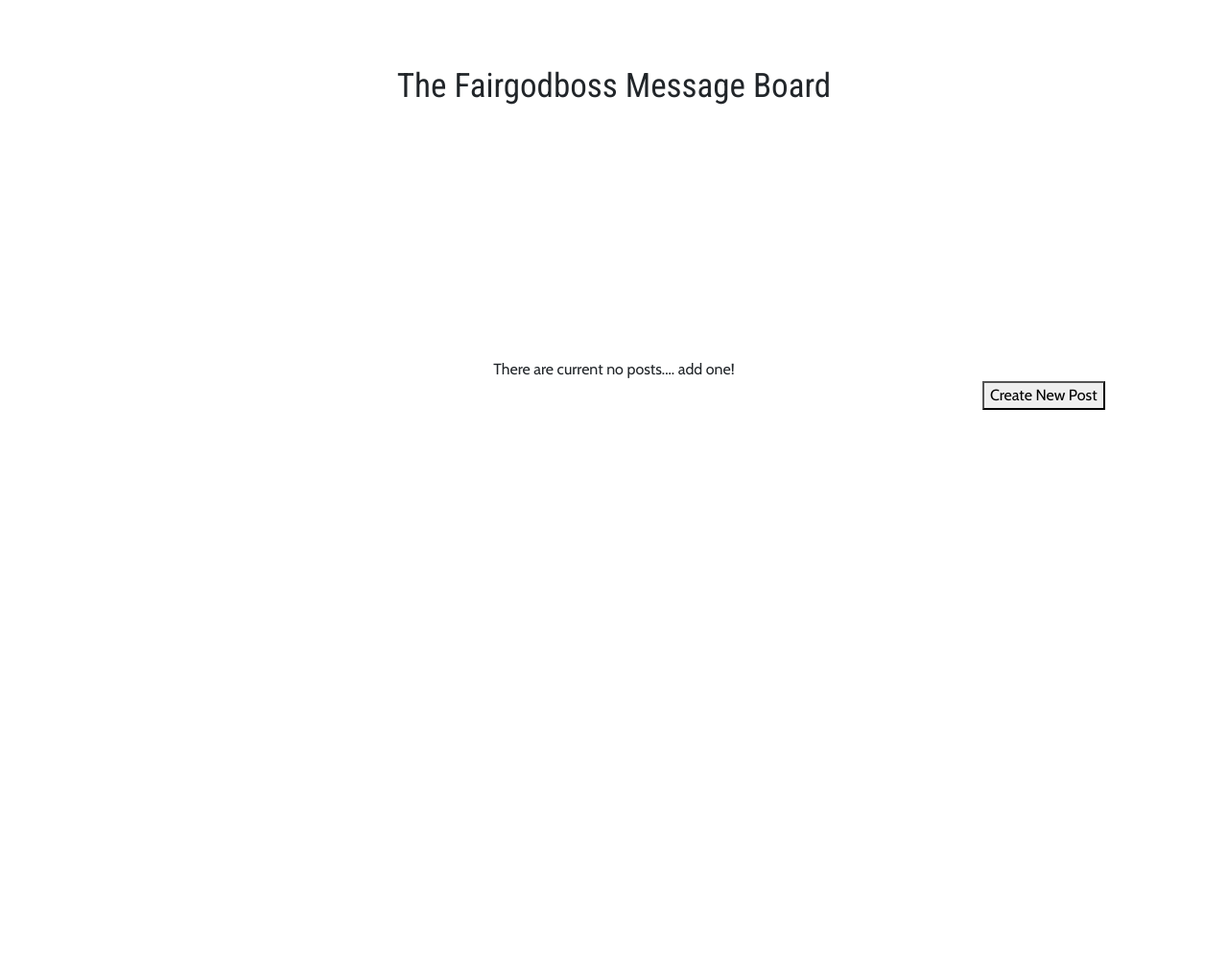
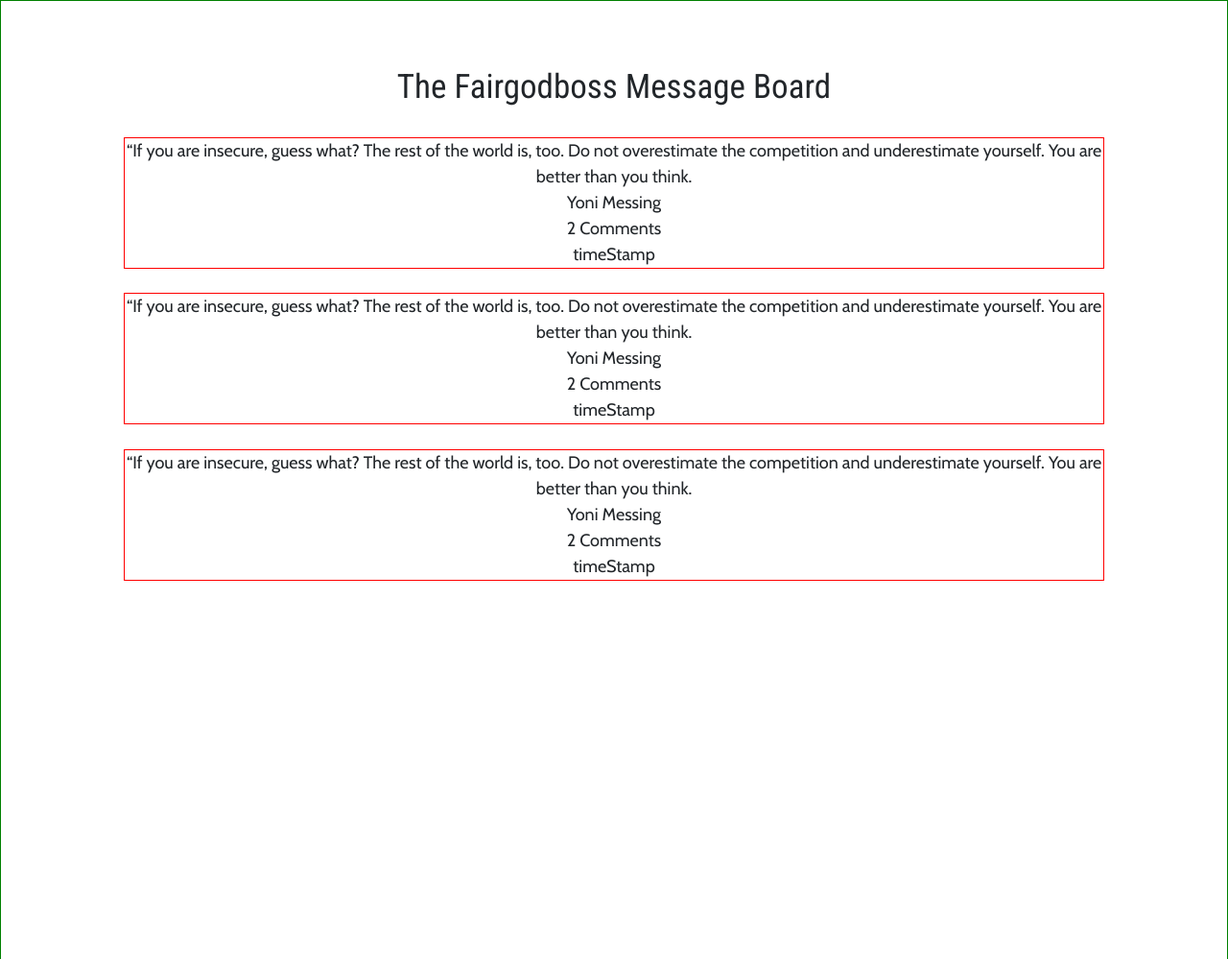
Before and after one commit to Whymess/Fairgodboss, a React app: page / in a window 1280 px wide. Shown: the whole page at 96% size. Before the commit the page ends 800 px from the top, so only its background shows below. Built offline with nearby package versions, Linux system fonts and the light colour scheme.

Commit message:
message board done

```diff
--- a/src/CSS/App.css
+++ b/src/CSS/App.css
@@ -1,6 +1,6 @@
-html, body {
-	font-family: 'Cabin', Sans-Serif;
-	font-size: 16px;
-	height: 500px;
+html body {
+	position: absolute;
 	width: 100%;
+	height: 1000px;
+	border: 1px solid green;
 }
--- /dev/null
+++ b/src/CSS/MessageBoard.css
@@ -0,0 +1,17 @@
+.message_container {
+	margin-top: 2%;
+	text-align: center;
+	border: 1px solid red;
+	font-family: 'Cabin', Sans-Serif;
+	font-size: 18px;
+	width: 80%;
+	position: relative;
+	left: 10%;
+}
+
+.message_info {
+   display: flex;
+   flex-direction: row;
+   -webkit-flex-flow: column wrap;
+   justify-content: space-between;
+}
--- a/src/CSS/landingPage.css
+++ b/src/CSS/landingPage.css
@@ -11,12 +11,13 @@
 
 .main_content {
 	text-align: center;
-	margin-top: 20%;
+	margin-top: 10%;
 }
 
 .newPost {
-	position: relative;
-	left: 80%;
+	position: absolute;
+right:    0;
+bottom:   0;
 }
 
 @media only screen and (max-width: 500px) {
--- a/src/Components/Application/App.js
+++ b/src/Components/Application/App.js
@@ -2,15 +2,15 @@
 
 
 // Local Dependencies
-import LandingPage from '../LandingPage/LandingPage';
+import { LandingPage} from '../../Components/index';
+
+
 import '../../CSS/App.css';
 
 class App extends Component {
   render() {
     return (
-      <div className="App">
       	<LandingPage/>
-      </div>
     );
   }
 }
--- a/src/Components/LandingPage/LandingPage.js
+++ b/src/Components/LandingPage/LandingPage.js
@@ -1,16 +1,20 @@
 import React, { Component } from 'react';
 import '../../CSS/landingPage.css';
+
+import {MessageBoard} from '../../Components/index';
 
 class LandingPage extends Component {
   render() {
     return (
       <div className="LandingPage">
       		<div className="title"> The Fairgodboss Message Board </div>
+      		{/*<div className="title"> The Fairgodboss Message Board </div>
 
 
-      		<div className="main_content"> There are current no posts.... add one! </div>
+      		<div className="main_content"> There are current no posts.... add one! </div> */}
 
-      		<button className="newPost"> Create New Post </button>
+      		<MessageBoard/>
+
       </div>
     );
   }
--- /dev/null
+++ b/src/Components/MessageBoard/MessageBoard.js
@@ -0,0 +1,69 @@
+import React, { Component } from 'react';
+import '../../CSS/MessageBoard.css';
+
+
+export default () => {
+
+  return (
+       <div className="MessageBoard">
+          <div className="message_container">
+
+          <div className="message"> “If you are insecure, guess what? The rest of the world is, too. Do not overestimate the competition and underestimate yourself. You are better than you think.
+          </div>
+
+          <div className="message_info">
+              <div className="poster">
+                Yoni Messing
+              </div>
+
+              <div className="Comments">
+                2 Comments
+              </div>
+
+              <div className="lastUpdated">
+                  timeStamp
+              </div>
+          </div>
+        </div>
+        <div className="message_container">
+
+          <div className="message"> “If you are insecure, guess what? The rest of the world is, too. Do not overestimate the competition and underestimate yourself. You are better than you think.
+          </div>
+
+          <div className="message_info">
+              <div className="poster">
+                Yoni Messing
+              </div>
+
+              <div className="Comments">
+                2 Comments
+              </div>
+
+              <div className="lastUpdated">
+                  timeStamp
+              </div>
+          </div>
+        </div>
+        <div className="message_container">
+
+          <div className="message"> “If you are insecure, guess what? The rest of the world is, too. Do not overestimate the competition and underestimate yourself. You are better than you think.
+          </div>
+
+          <div className="message_info">
+              <div className="poster">
+                Yoni Messing
+              </div>
+
+              <div className="Comments">
+                2 Comments
+              </div>
+
+              <div className="lastUpdated">
+                  timeStamp
+              </div>
+          </div>
+        </div>
+      </div>
+
+    )
+}
--- /dev/null
+++ b/src/Components/index.js
@@ -0,0 +1,2 @@
+export { default as MessageBoard } from '../Components/MessageBoard/MessageBoard';
+export { default as LandingPage } from '../Components/LandingPage/LandingPage';
--- /dev/null
+++ b/src/index.css
@@ -0,0 +1,5 @@
+body {
+  margin: 0;
+  padding: 0;
+  font-family: sans-serif;
+}
```
Also changed, not shown: public/index.html (+1 -2 lines), public/favicon.ico (deleted).
